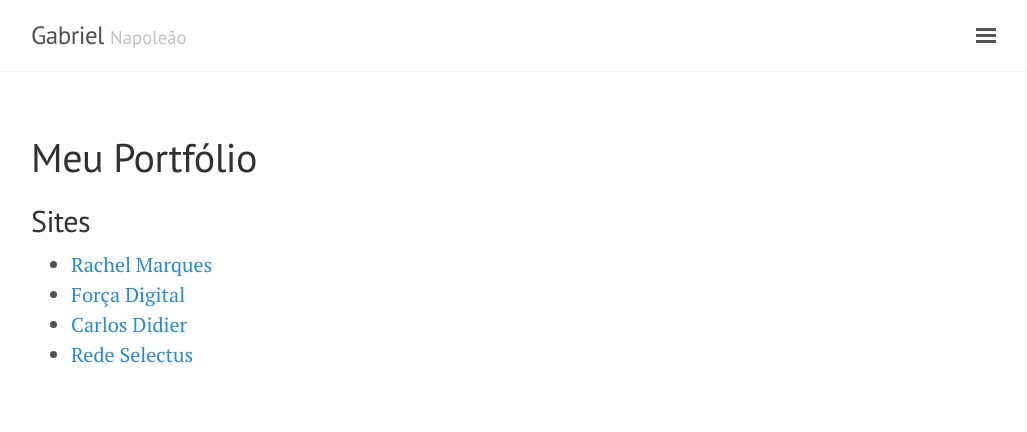
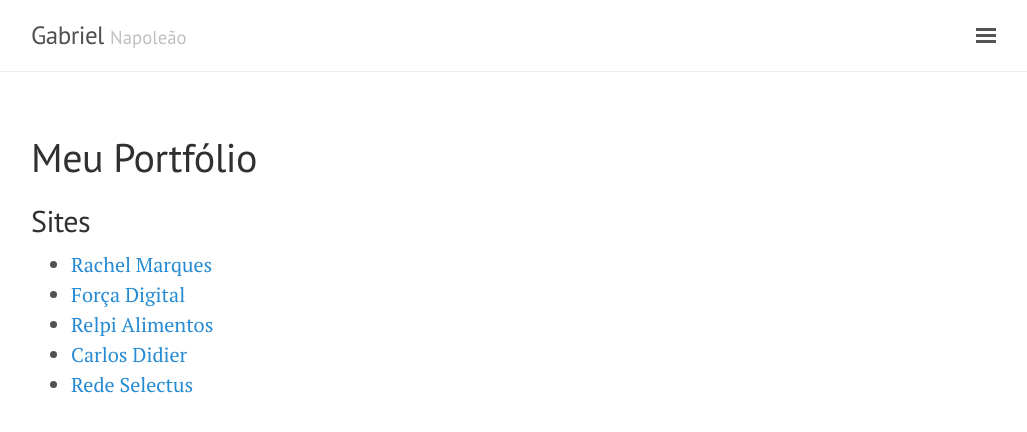
Before and after one commit to whoamindx/whoamindx.github.io, a Jekyll site: the page built from portfolio.md, in a window 1280 px wide. Shown: the top 432 px of the page, without its empty margins (249-1276 px from the left). Built offline with Jekyll 4.4.1, drawn with Linux system fonts in a browser that asks for light colours.

Commit message:
Update portfolio.md

```diff
--- a/portfolio.md
+++ b/portfolio.md
@@ -5,7 +5,8 @@ title: Meu Portfólio
 
 ## Sites
 
-* [Rachel Marques](http://rachelmarques.org.br){:target="_blank"}
-* [Força Digital](http://forcadigital.com){:target="_blank"}
-* [Carlos Didier](http://carlosdidier.com.br){:target="_blank"}
+* [Rachel Marques](http://rachelmarques.org.br/){:target="_blank"}
+* [Força Digital](http://forcadigital.com/){:target="_blank"}
+* [Relpi Alimentos](http://campanhanaweb.com.br/relpi/){:target="_blank"}
+* [Carlos Didier](http://campanhanaweb.com.br/didier/){:target="_blank"}
 * [Rede Selectus](http://www.redeselectus.com.br/){:target="_blank"}
```
